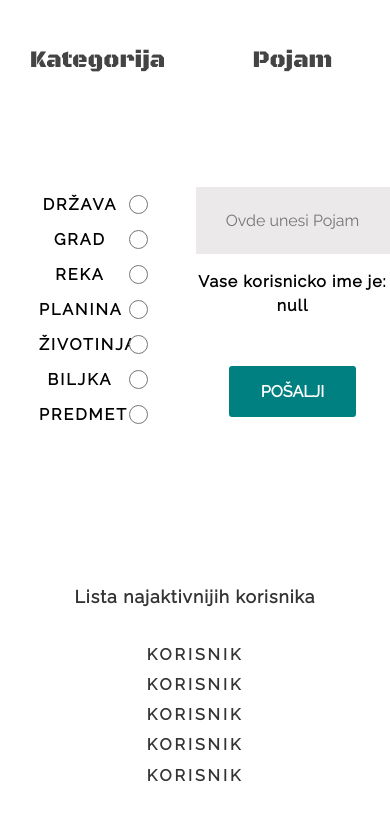
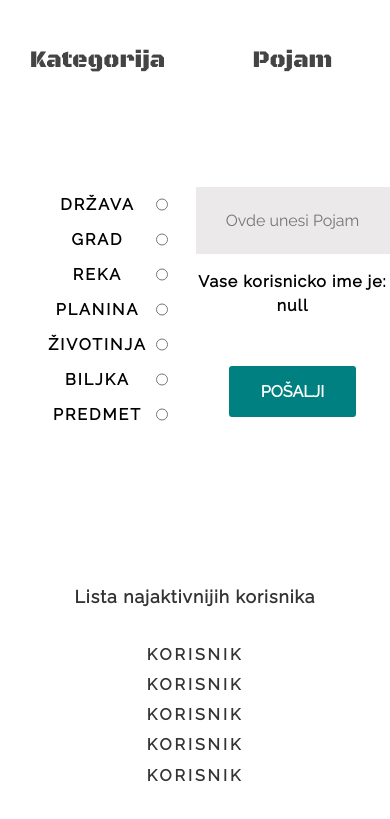
Before and after one commit to andon94/zgeografija, a plain HTML site: page public/datainput.html in a window 390 px wide. Shown: the part 121-940 px from the top of the page. Drawn offline with Linux system fonts and the light colour scheme; no server answers.

Commit message:
radio buttons

```diff
--- a/public/style/datainputStyle.css
+++ b/public/style/datainputStyle.css
@@ -280,6 +280,13 @@ footer{
         display: block;
     }
 
+
+    .menu div {
+        display: grid;
+        grid-template-columns: 100% 10%;
+        text-align: center;
+    }
+
     .pojam label, .drop {
         margin-right: 0;
     }
```
